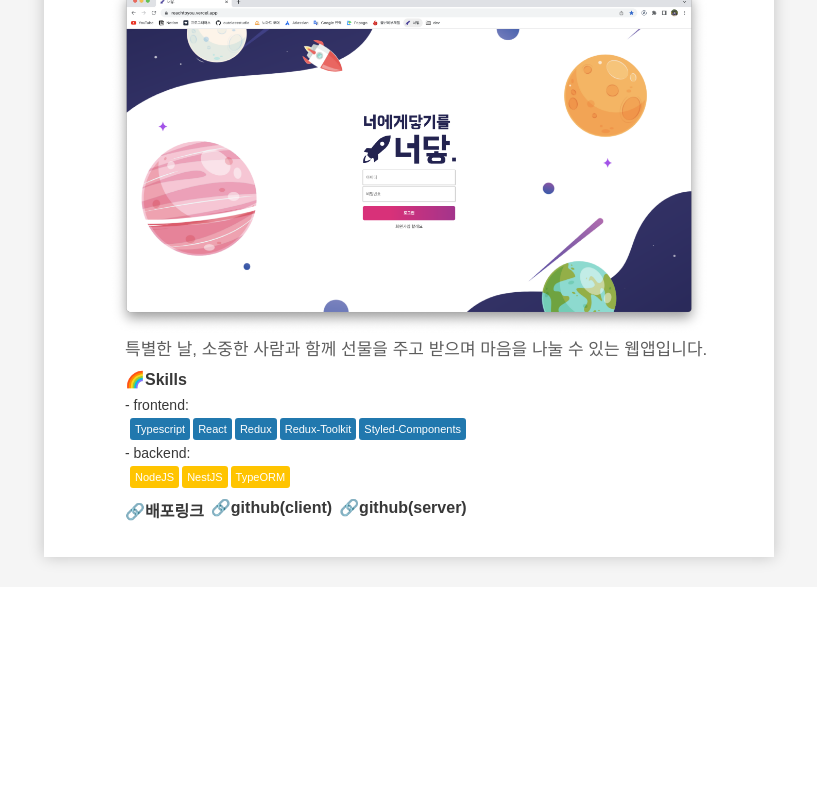
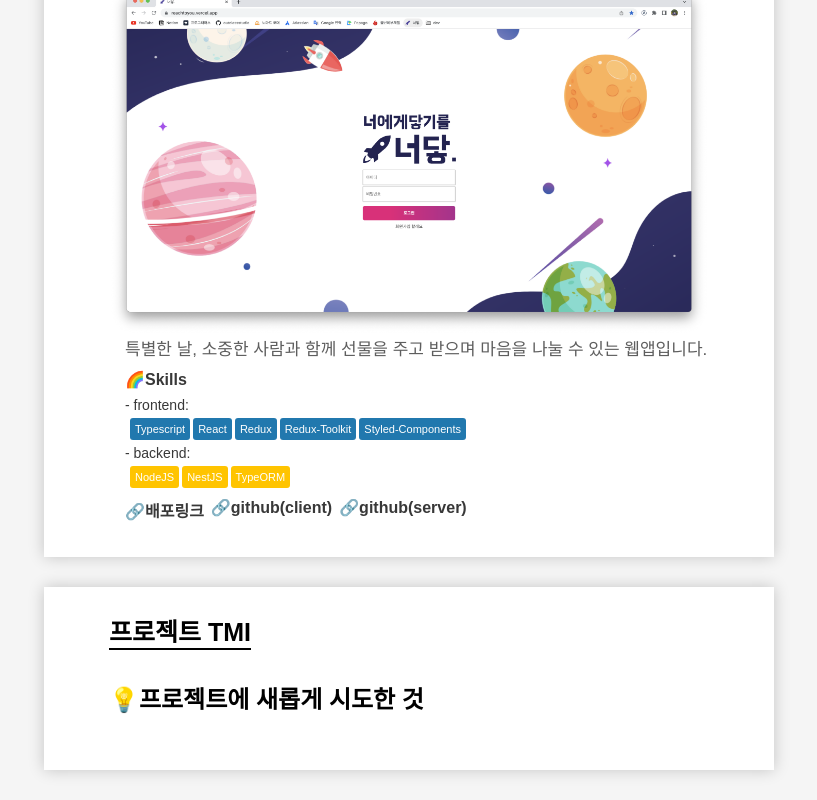
Before and after one commit to outclassstudio/my-portfolio, a React (Create React App) app: page /detail/1 in a window 1280 px wide. Shown: the part 361-1161 px from the top of the page, without its empty margins (231-1048 px from the left). Before the commit the page ends 948 px from the top, so only its background shows below. Built offline with nearby package versions, Linux system fonts and the light colour scheme.

Commit message:
Feat: Set markdown(1)

```diff
--- a/package.json
+++ b/package.json
@@ -16,9 +16,11 @@
     "@types/react-dom": "^18.0.8",
     "react": "^18.2.0",
     "react-dom": "^18.2.0",
+    "react-markdown": "^8.0.4",
     "react-router-dom": "^6.4.2",
     "react-scripts": "5.0.1",
     "recoil": "^0.7.6",
+    "remark-gfm": "^3.0.1",
     "styled-components": "^5.3.6",
     "typescript": "^4.8.4",
     "web-vitals": "^2.1.4"
--- /dev/null
+++ b/src/components/Markdown.tsx
@@ -0,0 +1,9 @@
+import ReactMarkdown from 'react-markdown'
+import remarkGfm from 'remark-gfm'
+import "./markdown.css"
+
+const MarkDown = ({markdown}:any) => {
+  return <ReactMarkdown className="markdown" children={markdown} remarkPlugins={[remarkGfm]}/>
+}
+
+export default MarkDown
--- /dev/null
+++ b/src/components/markdown.css
@@ -0,0 +1,3 @@
+.markdown p {
+  line-height: 1;
+}
--- a/src/data/portfolio.ts
+++ b/src/data/portfolio.ts
@@ -18,6 +18,7 @@ export const portfolios = [
       ],
       backend: ["NodeJS", "NestJS", "TypeORM"],
     },
+    tmi : `## 💡프로젝트에 새롭게 시도한 것`
   },
   {
     id: 2,
@@ -31,6 +32,7 @@ export const portfolios = [
       frontend: ["Javascript", "React", "Styled-Components"],
       backend: ["NodeJS", "ExpressJS", "Sequelize"],
     },
+    tmi : `## 💡프로젝트에 새롭게 시도한 것`
   },
   {
     id: 3,
@@ -43,6 +45,7 @@ export const portfolios = [
       frontend: ["Typescript", "React", "Redux", "Styled-Components"],
       backend: [],
     },
+    tmi : `## 💡프로젝트에 새롭게 시도한 것`
   },
   {
     id: 4,
@@ -55,6 +58,7 @@ export const portfolios = [
       frontend: ["Typescript", "NextJS", "Styled-Components"],
       backend: [],
     },
+    tmi : `## 💡프로젝트에 새롭게 시도한 것`
   },
   {
     id: 5,
@@ -74,6 +78,7 @@ export const portfolios = [
       ],
       backend: [],
     },
+    tmi : `## 💡프로젝트에 새롭게 시도한 것`
   },
   {
     id: 6,
@@ -87,5 +92,6 @@ export const portfolios = [
       frontend: ["Javascript", "Vue", "Vuex", "IndexedDB"],
       backend: [],
     },
+    tmi : `## 💡프로젝트에 새롭게 시도한 것`
   },
 ];
--- a/src/pages/Detail.tsx
+++ b/src/pages/Detail.tsx
@@ -1,5 +1,6 @@
 import { useRecoilState } from "recoil";
 import styled from "styled-components";
+import MarkDown from "../components/Markdown";
 import { portfolioState } from "../recoil/State";
 import { mediaQuery } from "../styles/global.style";
 import {
@@ -14,6 +15,7 @@ export default function Detail() {
 
   return (
     <Layout>
+      <DetailContainer>
         <PortfolioWrapper>
           <TitleBox>
             <Title>{portfolio.title}</Title>
@@ -63,9 +65,18 @@ export default function Detail() {
           </LinkWrapper>
           </ContentWrapper>
         </PortfolioWrapper>
+        <PortfolioWrapper className="tmi">
+          <TitleBox>
+            <Title>프로젝트 TMI</Title>
+          </TitleBox>
+          <MarkDown markdown={portfolio.tmi}/>
+        </PortfolioWrapper>
+      </DetailContainer>
     </Layout>
   );
 }
+
+const DetailContainer = styled(FlexColumnDivCentered)``
 
 const PortfolioWrapper = styled(FlexColumnDivCentered)`
   width: 600px;
@@ -73,6 +84,12 @@ const PortfolioWrapper = styled(FlexColumnDivCentered)`
   padding: 25px 65px 35px 65px;
   margin-bottom: 30px;
   box-shadow: rgba(0, 0, 0, 0.2) 0px 0px 15px;
+
+  &.tmi {
+    /* padding-left: 85px; */
+    /* line-height: 15px; */
+    align-items: start;
+  }
 
   ${mediaQuery.mobile} {
     width: 350px;
@@ -99,7 +116,7 @@ const ContentWrapper = styled(FlexColumnDiv)`
   }
 `;
 const TitleBox = styled(FlexDiv)`
-  padding-left: 30px;
+  /* padding-left: 30px; */
   width: 100%;
   justify-content: left;
   margin-bottom: 10px;
--- a/src/recoil/State.tsx
+++ b/src/recoil/State.tsx
@@ -21,5 +21,6 @@ export const portfolioState = atom({
       ],
       backend: ["NodeJS", "NestJS", "TypeORM"],
     },
+    tmi: `## 💡프로젝트에 새롭게 시도한 것`
   },
 });
```
Also changed, not shown: 1 other file (tests, documents, lock files or other folders). Lines whose indentation alone changed are shown as unchanged.
